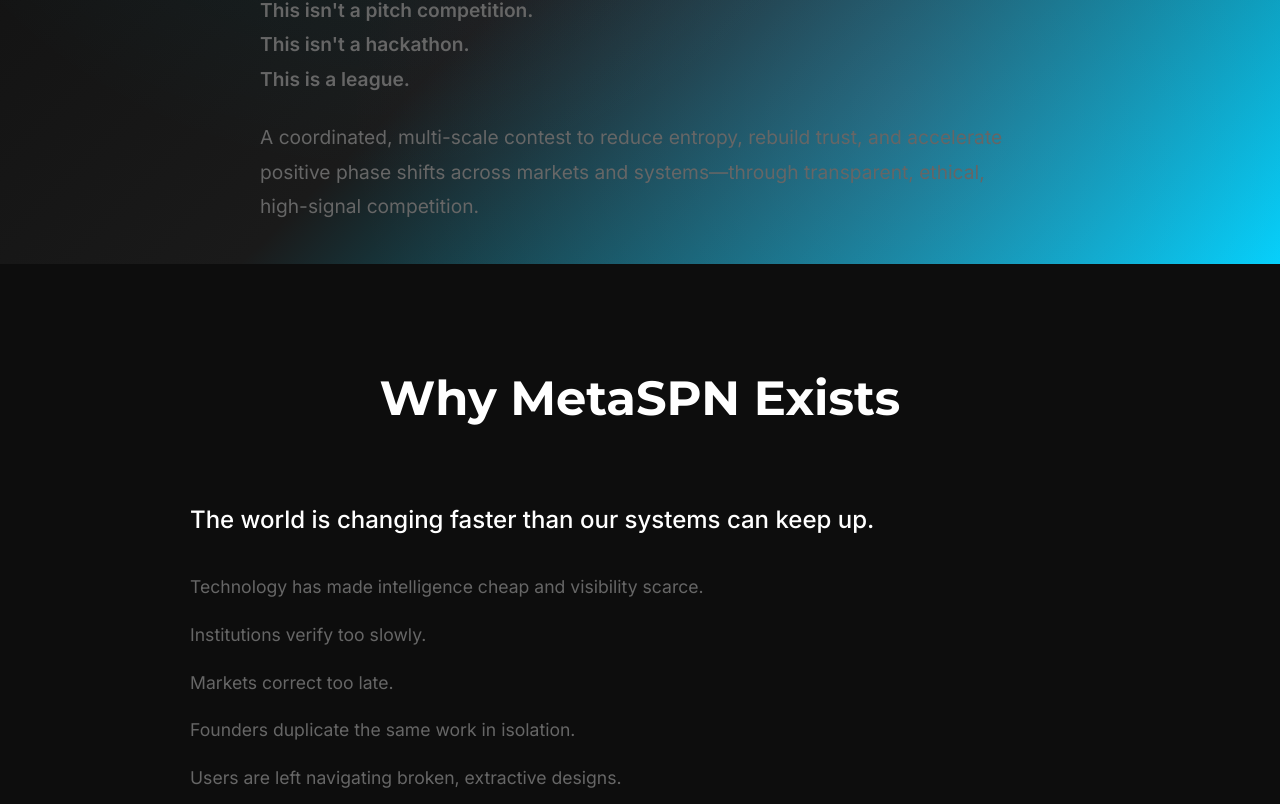
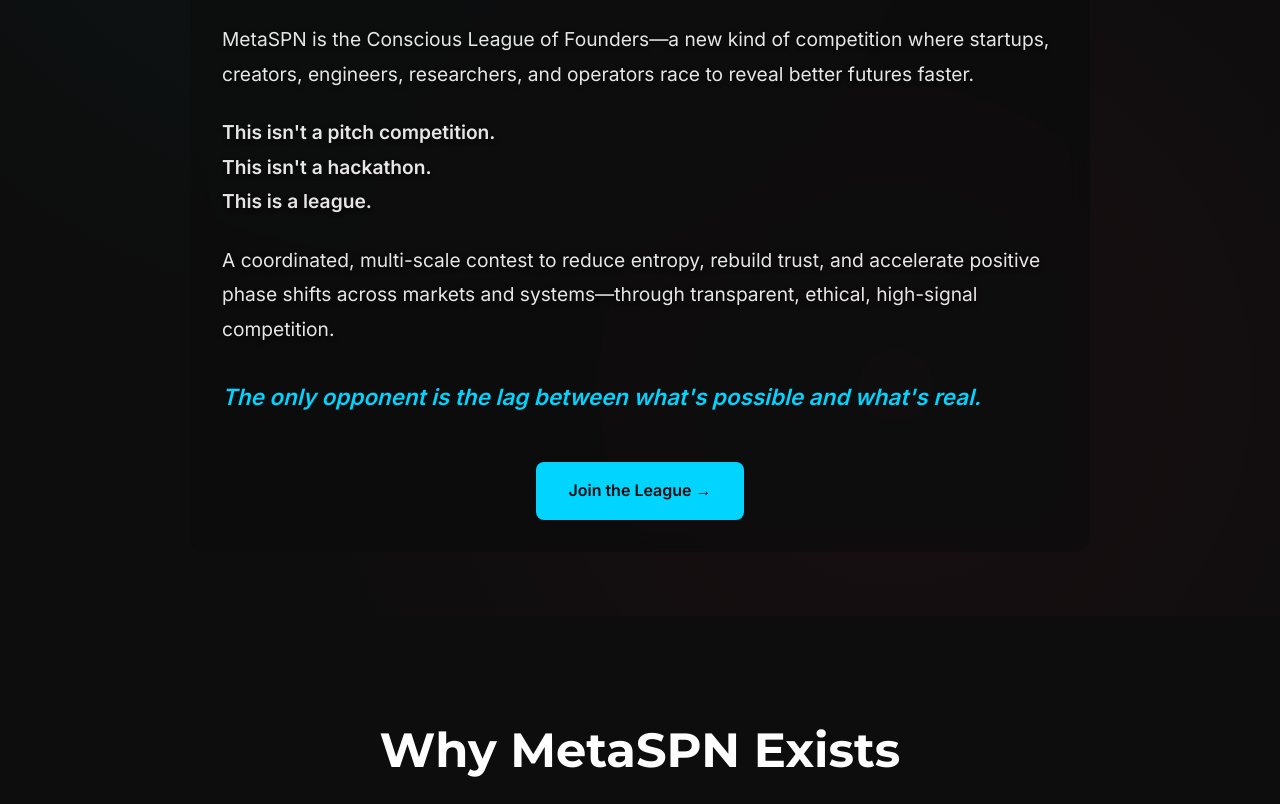
Before and after one commit to leo-guinan/metaspn-site, a website: page index.html in a window 1280 px wide. Shown: the part 536-1340 px from the top of the page. Drawn offline with Linux system fonts and the light colour scheme; no server answers.

Commit message:
tweaking hero and blogs

```diff
--- a/index.html
+++ b/index.html
@@ -29,7 +29,6 @@
     <!-- Hero Section -->
     <section class="hero">
         <div class="hero-content">
-            <div class="hero-badge">⭐️ MetaSPN Landing Page</div>
             <h1 class="hero-title">The Conscious League of Founders</h1>
             <p class="hero-tagline">A global competition to build a better future.</p>
 
--- a/script.js
+++ b/script.js
@@ -131,108 +131,85 @@
     });
 }
 
-// Featured Posts functionality
-function loadFeaturedPosts() {
-    const posts = [
-        {
-            title: "🏁 The MetaSPN League: Building the Conscious Metrics Network",
-            excerpt: "The MetaSPN League is a living network of founders, investors, and operators building the next generation of organizational metrics. Join the conscious metrics network.",
-            image: "images/metaspn-league-featured.png",
-            link: "blog/the-metaspn-league-building-conscious-metrics-network.html",
-            date: "October 27, 2024",
-            tags: "MetaSPN League, Conscious Metrics",
-            readTime: "6 min read"
-        },
-        {
-            title: "🌐 The Four Hidden Variables of Conscious Business",
-            excerpt: "Every company has surface metrics, but beneath them lives the alignment layer that determines whether the whole thing compounds or collapses. Learn the four hidden variables.",
-            image: "images/four-variables-featured.png",
-            link: "blog/the-four-hidden-variables-of-conscious-business.html",
-            date: "October 27, 2024",
-            tags: "Conscious Business, Alignment Variables",
-            readTime: "8 min read"
-        },
-        {
-            title: "📈 Predictability Is the New Productivity",
-            excerpt: "In the acceleration age, productivity is no longer about output per input—it's about predictability. Learn how alignment metrics measure the true performance curve.",
-            image: "images/predictability-productivity-featured.png",
-            link: "blog/predictability-is-the-new-productivity.html",
-            date: "October 27, 2024",
-            tags: "Predictability, Productivity",
-            readTime: "7 min read"
-        },
-        {
-            title: "⏳ What Is Time Violence — and How to Prevent It in Your Organization",
-            excerpt: "Time violence is the systemic waste of human attention through misalignment. Learn how to identify, measure, and prevent it in your organization.",
-            image: "images/time-violence-featured.png",
-            link: "blog/what-is-time-violence.html",
-            date: "October 27, 2024",
-            tags: "Time Violence, Organizational Alignment",
-            readTime: "5 min read"
-        },
-        {
-            title: "🧭 How to Measure Learning Velocity",
-            excerpt: "The true bottleneck in every organization isn't execution—it's learning. Learn how to measure Learning Velocity, the rate at which teams convert uncertainty into knowledge.",
-            image: "images/learning-velocity-featured.png",
-            link: "blog/how-to-measure-learning-velocity.html",
-            date: "October 27, 2024",
-            tags: "Learning Velocity, Organizational Learning",
-            readTime: "6 min read"
-        },
-        {
-            title: "⚙️ The Metagame of Metrics: Measuring Trust and Coordination",
-            excerpt: "Every organization runs two games: the visible game of tasks and deliverables, and the metagame of coordination. Learn how to measure the invisible process.",
-            image: "images/metagame-metrics-featured.png",
-            link: "blog/the-metagame-of-metrics.html",
-            date: "October 27, 2024",
-            tags: "Metrics, Alignment, Coordination",
-            readTime: "7 min read"
-        },
-        {
-            title: "🧮 Why OKRs Are Breaking: The Metric Crisis of the Acceleration Age",
-            excerpt: "OKRs were built for static worlds, but we live in dynamic ones. The real currency of modern organizations isn't revenue—it's alignment velocity.",
-            image: "images/okrs-breaking-featured.png",
-            link: "blog/why-okrs-are-breaking.html",
-            date: "October 27, 2024",
-            tags: "OKRs, Metrics, Alignment",
-            readTime: "8 min read"
-        }
-    ];
-
-    // Randomly select 3 posts
-    const shuffled = posts.sort(() => 0.5 - Math.random());
-    const selectedPosts = shuffled.slice(0, 3);
-
-    // Get the container
+// Featured Posts functionality - Load from Sanity
+async function loadFeaturedPosts() {
     const container = document.getElementById('featured-posts-grid');
     if (!container) return;
+
+    try {
+        // Sanity project ID (public, not sensitive)
+        const projectId = 'r869qm8k';
+        const dataset = 'production';
+
+        // GROQ query to fetch latest 3 posts
+        const query = `*[_type == "post" && defined(publishedAt)] | order(publishedAt desc) [0...3] {
+            title,
+            slug,
+            excerpt,
+            description,
+            publishedAt,
+            tags,
+            readTime,
+            featuredImage {
+                asset-> {
+                    url,
+                    _id
+                },
+                alt
+            }
+        }`;
+
+        // Fetch posts from Sanity
+        const response = await fetch(
+            `https://${projectId}.api.sanity.io/v2024-01-01/data/query/${dataset}?query=${encodeURIComponent(query)}`
+        );
+
+        if (!response.ok) {
+            throw new Error('Failed to fetch posts from Sanity');
+        }
+
+        const data = await response.json();
+        const posts = data.result || [];
+
+        if (posts.length === 0) {
+            console.log('No posts found in Sanity');
+            return;
+        }
 
         // Clear any existing content
         container.innerHTML = '';
 
         // Create post cards
-    selectedPosts.forEach(post => {
+        posts.forEach(post => {
             const card = document.createElement('article');
             card.className = 'featured-post-card';
 
+            const slug = post.slug?.current || '';
+            const imageUrl = post.featuredImage?.asset?.url || 'images/blog-og.jpg';
+            const publishedDate = post.publishedAt
+                ? new Date(post.publishedAt).toLocaleDateString('en-US', { year: 'numeric', month: 'long', day: 'numeric' })
+                : '';
+            const tags = post.tags?.join(', ') || '';
+            const readTime = post.readTime ? `${post.readTime} min read` : '5 min read';
+
             card.innerHTML = `
                 <div class="featured-post-image">
-                <img src="${post.image}" alt="${post.title}" loading="lazy">
+                    <img src="${imageUrl}" alt="${post.title || ''}" loading="lazy">
                 </div>
                 <div class="featured-post-content">
                     <div class="featured-post-meta">
-                    <span class="featured-post-date">${post.date}</span>
-                    <span class="featured-post-tags">${post.tags}</span>
+                        <span class="featured-post-date">${publishedDate}</span>
+                        <span class="featured-post-tags">${tags}</span>
                     </div>
                     <h3 class="featured-post-title">
-                    <a href="${post.link}">${post.title}</a>
+                        <a href="blog/${slug}.html">${post.title || 'Untitled'}</a>
                     </h3>
-                <p class="featured-post-excerpt">${post.excerpt}</p>
+                    <p class="featured-post-excerpt">${post.excerpt || post.description || ''}</p>
                     <div class="featured-post-footer">
                         <div class="featured-post-author">
                             <span>Leo Guinan</span>
                         </div>
-                    <span class="featured-post-read-time">${post.readTime}</span>
+                        <span class="featured-post-read-time">${readTime}</span>
                     </div>
                 </div>
             `;
@@ -240,14 +217,12 @@
             container.appendChild(card);
         });
 
-    // Track which posts are being shown for analytics
-    console.log('Featured posts loaded:', selectedPosts.map(p => p.title));
+        console.log('✅ Featured posts loaded from Sanity:', posts.map(p => p.title));
 
-    // Send data to Fathom if available
-    if (window.fathom) {
-        window.fathom.trackEvent('featured_posts_loaded', {
-            posts: selectedPosts.map(p => p.title)
-        });
+    } catch (error) {
+        console.error('❌ Error loading featured posts from Sanity:', error);
+        // Fallback: show message or hide section
+        container.innerHTML = '<p style="color: var(--gray-light); text-align: center;">Loading posts...</p>';
     }
 }
 
--- a/styles.css
+++ b/styles.css
@@ -32,13 +32,14 @@
 
 /* Hero Section */
 .hero {
-    height: 100vh;
+    min-height: 100vh;
     display: flex;
     align-items: center;
     justify-content: center;
     position: relative;
-    background: linear-gradient(135deg, var(--black) 0%, var(--gray-dark) 50%, var(--neon-blue) 100%);
+    background: var(--black);
     overflow: hidden;
+    padding: 4rem 0;
 }
 
 .hero-gradient {
@@ -47,8 +48,8 @@
     left: 0;
     right: 0;
     bottom: 0;
-    background: radial-gradient(circle at 30% 20%, rgba(0, 212, 255, 0.1) 0%, transparent 50%),
-                radial-gradient(circle at 70% 80%, rgba(255, 51, 102, 0.1) 0%, transparent 50%);
+    background: radial-gradient(circle at 30% 20%, rgba(0, 212, 255, 0.05) 0%, transparent 50%),
+                radial-gradient(circle at 70% 80%, rgba(255, 51, 102, 0.05) 0%, transparent 50%);
     z-index: 1;
 }
 
@@ -56,8 +57,11 @@
     text-align: center;
     z-index: 2;
     position: relative;
-    max-width: 800px;
-    padding: 0 20px;
+    max-width: 900px;
+    padding: 2rem;
+    background: rgba(13, 13, 13, 0.8);
+    border-radius: 1rem;
+    backdrop-filter: blur(10px);
 }
 
 .hero-title {
@@ -102,13 +106,15 @@
     margin-bottom: 2rem;
     color: var(--white);
     line-height: 1.2;
+    text-shadow: 0 2px 8px rgba(0, 0, 0, 0.8);
 }
 
 .hero-description {
     font-size: clamp(1rem, 2vw, 1.2rem);
-    color: var(--gray-light);
+    color: rgba(255, 255, 255, 0.9);
     margin-bottom: 1.5rem;
     line-height: 1.8;
+    text-shadow: 0 2px 4px rgba(0, 0, 0, 0.5);
 }
 
 .hero-opponent {
```
Lines whose indentation alone changed are shown as unchanged.
